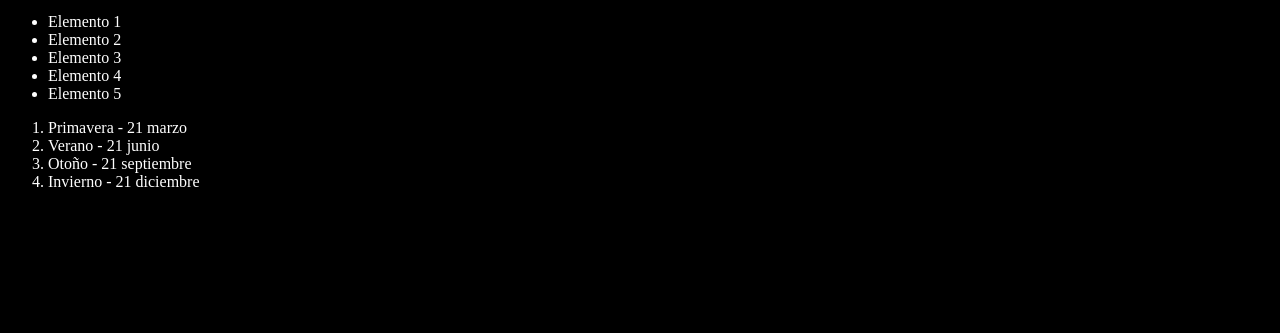
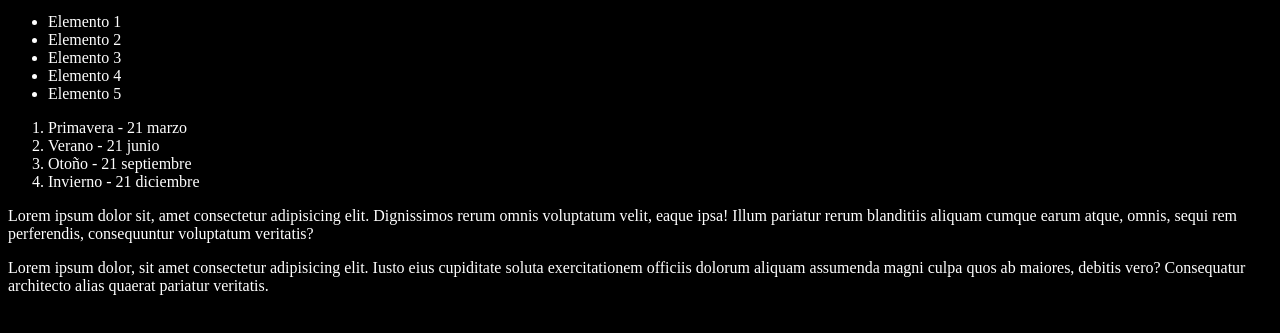
Before and after one commit to jonmircha/youtube-git, a plain HTML site: page index.html in a window 1280 px wide. Shown: the part 101-434 px from the top of the page. Drawn offline with Linux system fonts and the light colour scheme.

Commit message:
Agregando 2 párrafos

```diff
--- a/index.html
+++ b/index.html
@@ -26,6 +26,18 @@
       <li>Otoño - 21 septiembre</li>
       <li>Invierno - 21 diciembre</li>
     </ol>
+    <p>
+      Lorem ipsum dolor sit, amet consectetur adipisicing elit. Dignissimos
+      rerum omnis voluptatum velit, eaque ipsa! Illum pariatur rerum blanditiis
+      aliquam cumque earum atque, omnis, sequi rem perferendis, consequuntur
+      voluptatum veritatis?
+    </p>
+    <p>
+      Lorem ipsum dolor, sit amet consectetur adipisicing elit. Iusto eius
+      cupiditate soluta exercitationem officiis dolorum aliquam assumenda magni
+      culpa quos ab maiores, debitis vero? Consequatur architecto alias quaerat
+      pariatur veritatis.
+    </p>
     <script src="index.js"></script>
   </body>
 </html>
```
